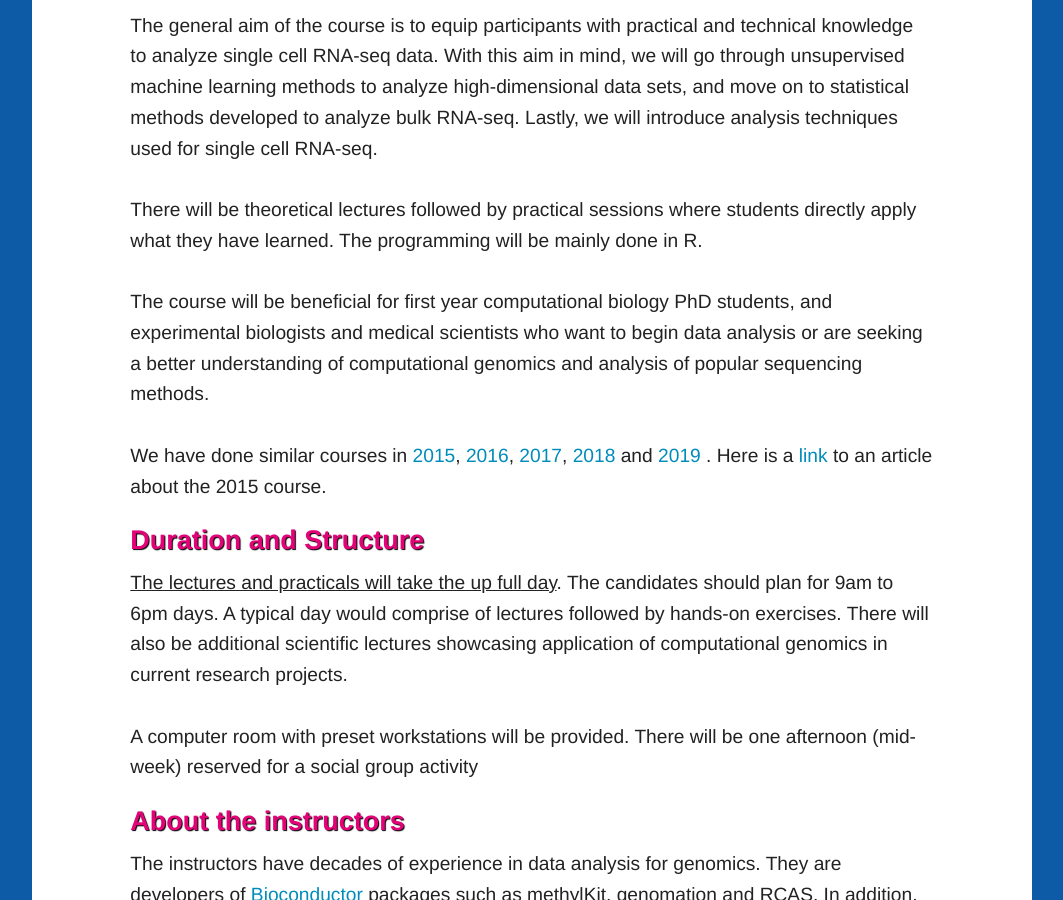
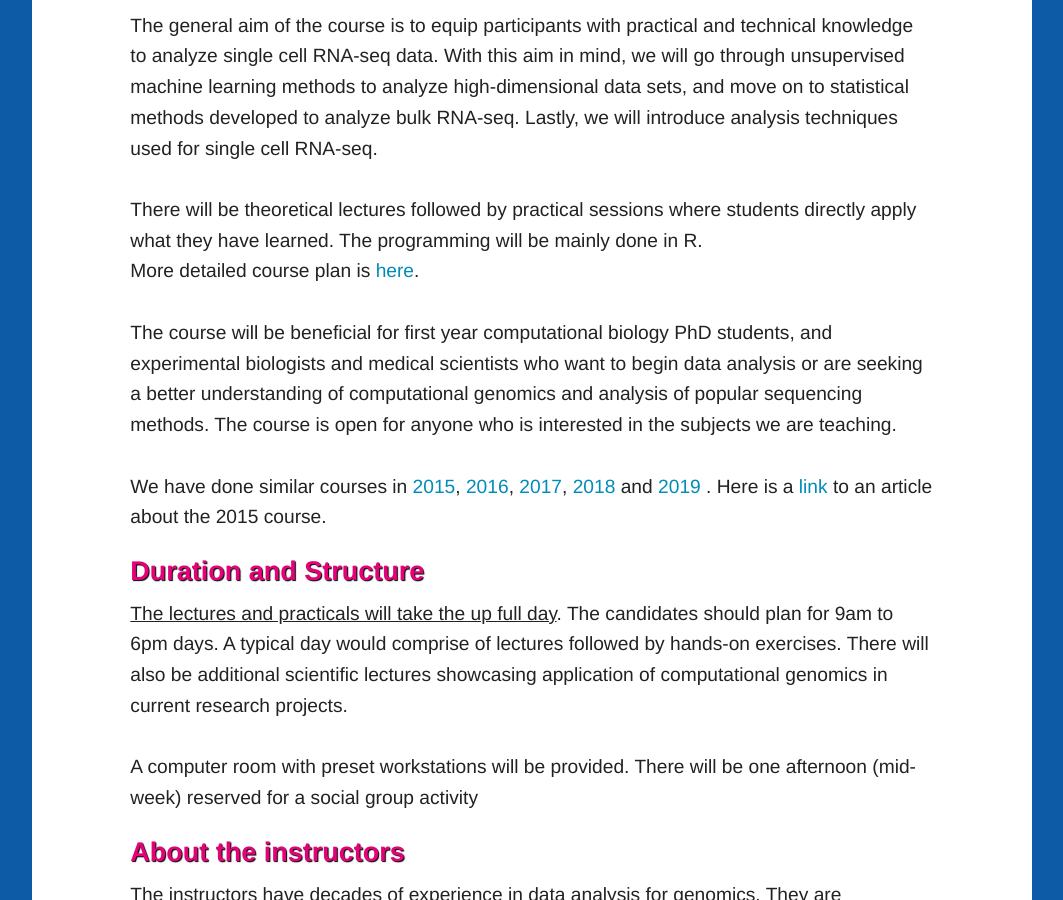
Before and after one commit to BIMSBbioinfo/compgen, a Jekyll site: the page 2020/index.html, which Jekyll copies as it is, in a window 1280 px wide and 900 px high, scrolled down 1317 px. Shown: the whole window, without its empty margins (108-1171 px from the left). Built offline with Jekyll 4.4.1, drawn with Linux system fonts in a browser that asks for light colours; nearby versions of some CDN libraries; library files that are not in the unit come from our copies.

Commit message:
course plan link added

```diff
--- a/2020/index.html
+++ b/2020/index.html
@@ -76,14 +76,15 @@
           There will be theoretical lectures followed by practical sessions
           where students directly apply what they have learned.
           The programming will be mainly done in R.
+          <br>
+          More detailed course plan is  <a href="https://docs.google.com/document/d/1JxYJmgvxRuzReLfaxaZJ0EJ51FP0po2WdG1-HSdLrsQ/edit?usp=sharing">here</a>.
           <br><br>
-
           The course will be beneficial for first year computational
           biology PhD students, and experimental biologists and medical scientists who want to
           begin data analysis or are seeking a better understanding of
           computational genomics and analysis of popular sequencing methods.
+          The course is open for anyone who is interested in the subjects we are teaching.
           <br><br>
-
 
           We have done similar courses in <a href="http://bioinformatics.mdc-berlin.de/compgen/2015/">2015</a>,
           <a href="http://bioinformatics.mdc-berlin.de/compgen/2016/">2016</a>,
```
